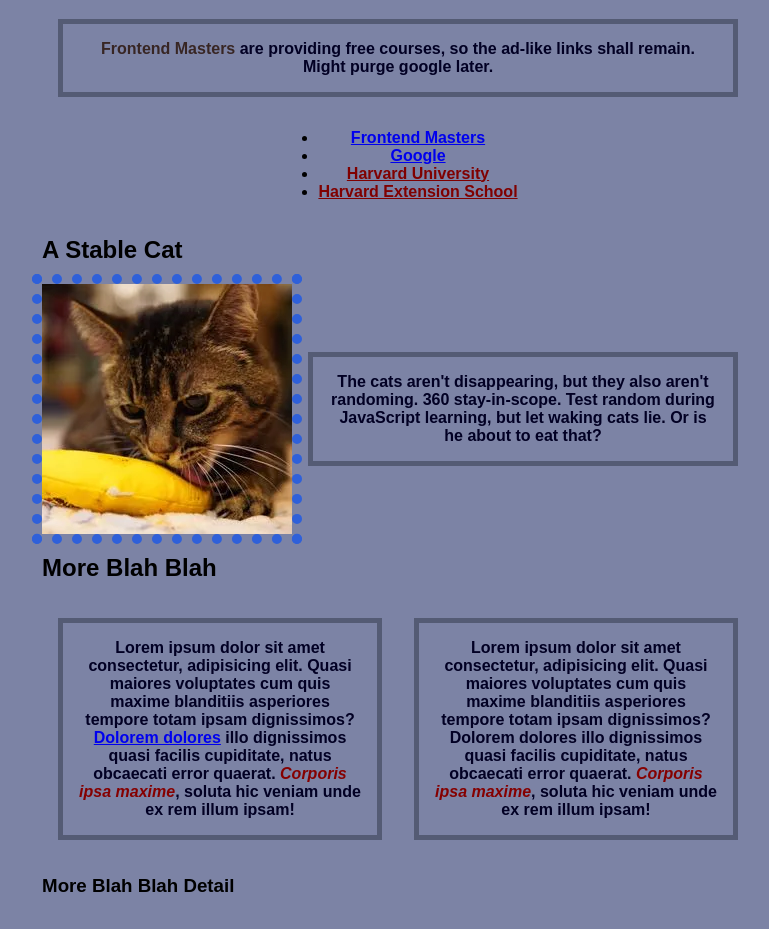
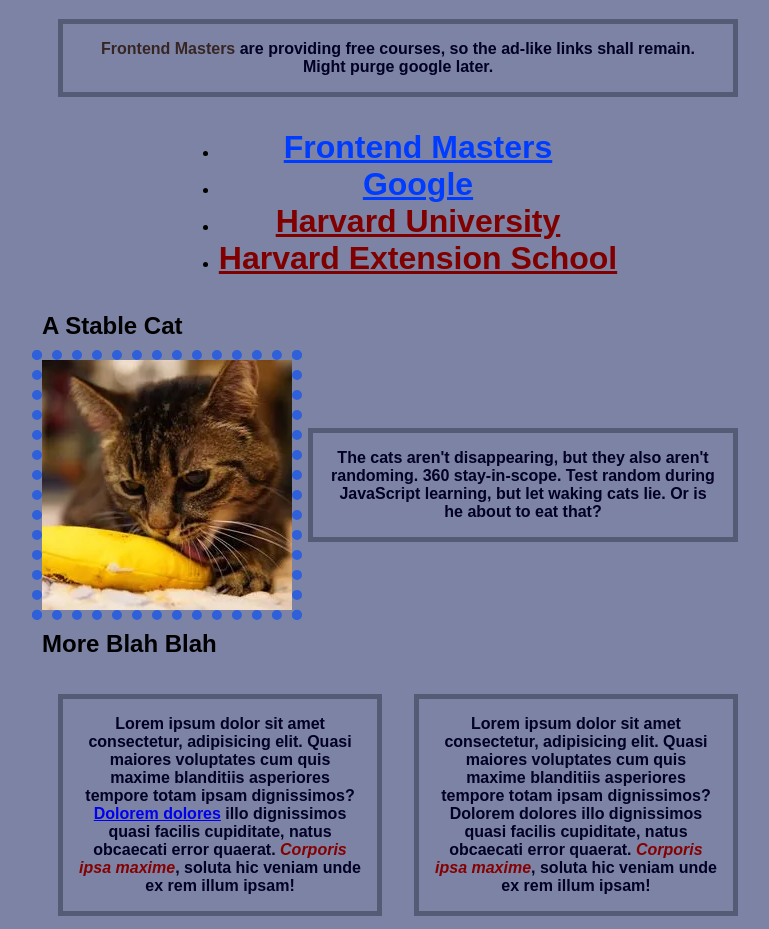
Before and after one commit to ManaBytes/learning, a plain HTML site: page front end masters/day-two/index.html in a window 1280 px wide. Shown: the part 1371-2300 px from the top of the page, without its empty margins (242-1011 px from the left). Drawn offline with Linux system fonts and the light colour scheme.

```diff
--- a/front end masters/day-two/css/style.css
+++ b/front end masters/day-two/css/style.css
@@ -76,18 +76,27 @@ b {
   font-weight: 700;
 }
 
+
+
+
+a.harvard:link {
+  color: maroon;
+}
+
+ul a:link {
+    font-weight: bold;
+  color: rgb(0, 60, 255);
+    font-size: 2rem;}
+
 a:visited {
   color: rgb(33, 0, 46);
   font-weight: normal;
 }
-a:hover {
+
+ul a:hover {
   color: rgb(0, 60, 255);
   text-decoration: underline;
   background-color: rgb(255, 255, 255);
-}
-
-a.harvard:link {
-  color: maroon;
 }
 
 /* Incase cascading changes need revert .container {
```
